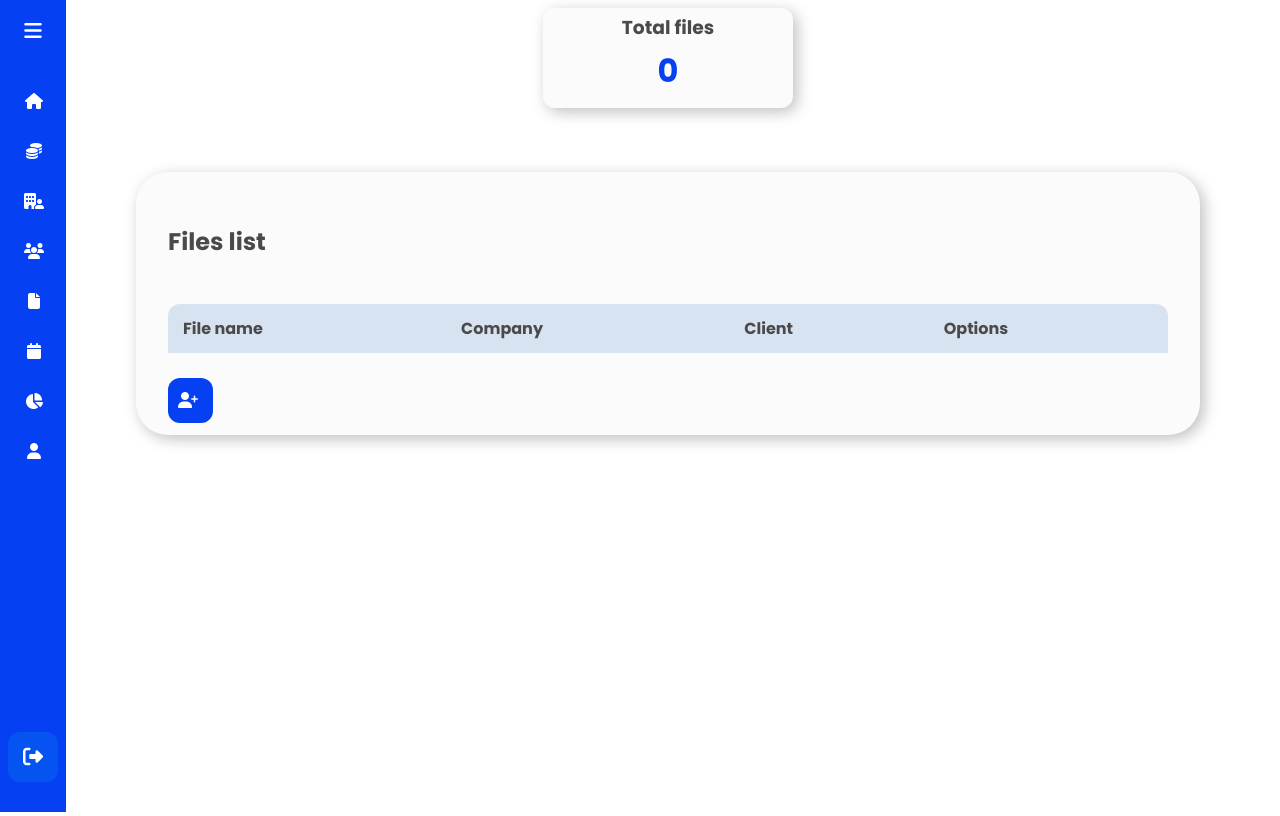
After one commit to luizgodoy26/crm, a Django app: page /client/files/ in a window 1280 px wide. The commit adds this page. Run offline with Django 4.2, Linux system fonts and the light colour scheme; the visitor is signed in with stand-in values (Sample User, id 1); data that the repository does not hold is empty; some libraries are stand-ins or nearby versions.

Commit message:
Added file management system TODO:Add editing on file system

```diff
--- /dev/null
+++ b/clients/templates/list_client_files.html
@@ -0,0 +1,90 @@
+{% extends 'base.html' %}
+
+{% block title %}
+Files List
+{% endblock %}
+
+{% block main %}
+
+    <div class="box-row" id="two">
+        <!-- Total files -->
+        <div class="info-box">
+            <h3 class="h3-info-total">Total files</h3>
+            <h1 class="h1-info-total">{{ files_count }}</h1>
+        </div>
+
+
+
+    </div>
+
+
+    <div class="container">
+        <div class="container-list" id="one">
+
+            <h2>Files list</h2>
+
+
+<!--            <div class="add-new-client-btn">-->
+<!--                <a href="{% url 'new_client_company' %}" class="new-client-icon">-->
+<!--                    <i class="fa-solid fa-user-plus"></i>-->
+<!--                </a>-->
+<!--                <span class="tooltip">Add client</span>-->
+<!--            </div>-->
+
+            <table class="client-table">
+
+                <thead>
+                    <tr>
+                        <th>File name</th>
+                        <th>Company</th>
+                        <th>Client</th>
+                        <th>Options</th>
+                    </tr>
+                </thead>
+
+                <tbody>
+                    {% for file in files %}
+                    <tr>
+                        <!-- NAME -->
+                        <td>
+                            <a href="#">{{ file.name }}</a>
+                        </td>
+                        <!-- Company -->
+                        <td>
+                            <a href="#">{{ file.client_company }}</a>
+                        </td>
+                        <!-- Person -->
+                        <td>
+                            <a href="#">{{ file.client_person }}</a>
+                        </td>
+
+                        <!-- OPTIONS -->
+                        <td>
+                            <a href="#" class="edit-icon">
+                                <i class="fa-regular fa-pen-to-square fa-lg"></i>
+                                <i class="fa-solid fa-pen-to-square fa-lg"></i>
+                            </a>
+
+                            <a href="{% url 'delete_file' file.id %}" class="delete-icon">
+                                <i class="fa-regular fa-trash-can fa-lg"></i>
+                                <i class="fa-solid fa-trash-can fa-lg"></i>
+                            </a>
+                        </td>
+                    </tr>
+                    {% endfor %}
+                </tbody>
+
+            </table>
+
+            <div class="add-new-client-btn">
+                <a href="{% url 'new_file' %}" class="new-client-icon">
+                    <i class="fa-solid fa-user-plus"></i>
+                </a>
+                <span class="tooltip">Add client</span>
+            </div>
+
+        </div>
+    </div>
+
+
+{% endblock %}
--- a/clients/urls.py
+++ b/clients/urls.py
@@ -1,14 +1,17 @@
 from django.urls import path
-from .views import client_company_list, client_person_list, new_client_company, new_client_person, edit_client_company, edit_client_person, delete_client_company, delete_client_person
+from .views import client_company_list, client_person_list, new_client_company, new_client_person, edit_client_company, \
+    edit_client_person, delete_client_company, delete_client_person, files_list, new_file, delete_file
 
 urlpatterns = [
     # Lit client
     path('companies/', client_company_list, name='companies_list'),
     path('person/', client_person_list, name='person_list'),
+    path('files/', files_list, name='files_list'),
 
     # Create client
     path('newc/', new_client_company, name='new_client_company'),
     path('newp/', new_client_person, name='new_client_person'),
+    path('newf/', new_file, name='new_file'),
 
     # Edit client
     path('editc/<int:id>', edit_client_company, name='edit_client_company'),
@@ -17,4 +20,5 @@ urlpatterns = [
     # Delete client
     path('deletec/<int:id>', delete_client_company, name='delete_client_company'),
     path('deletep/<int:id>', delete_client_person, name='delete_client_person'),
+    path('deletef/<int:id>', delete_file, name='delete_file'),
 ]
--- a/clients/views.py
+++ b/clients/views.py
@@ -1,7 +1,6 @@
-from django.http import Http404
 from django.shortcuts import render, redirect, get_object_or_404
-from .models import ClientCompany, ClientPerson
-from .forms import ClientCompanyForm, ClientPersonForm
+from .models import ClientCompany, ClientPerson, ClientDocuments
+from .forms import ClientCompanyForm, ClientPersonForm, FilesForm
 from django.contrib.auth.decorators import login_required
 
 from django.db.models import Sum
@@ -11,7 +10,6 @@ from django.db.models import Sum
 """
 LIST THE CLIENT COMPANIES
 """
-# List the companies
 @login_required
 def client_company_list(request):
     clients = ClientCompany.objects.filter(user=request.user)
@@ -41,11 +39,21 @@ def client_person_list(request):
                                                        })
 
 
+"""
+LIST THE FILES
+"""
+@login_required
+def files_list(request):
+    files = ClientDocuments.objects.filter(user=request.user)
+    files_count = ClientDocuments.objects.filter(user=request.user).count()
+    return render(request, 'list_client_files.html', {'files': files,
+                                                       'files_count': files_count})
+
+
 
 """
 ADD A NEW CLIENT COMPANY
 """
-# Crate a new company
 @login_required
 def new_client_company(request):
     # Start post add the company to the DB using POST or start a new form using None
@@ -57,7 +65,7 @@ def new_client_company(request):
         form.user = request.user
         form.save()
         return redirect('companies_list')
-    return render(request, 'client_company_form.html', {'form': form})
+    return render(request, 'add_client_company_.html', {'form': form})
 
 
 
@@ -74,8 +82,24 @@ def new_client_person(request):
         form.user = request.user
         form.save()
         return redirect('person_list')
-    return render(request, 'client_person_form.html', {'form': form})
+    return render(request, 'add_client_person.html', {'form': form})
 
+
+
+"""
+ADD A NEW FILE
+"""
+@login_required
+def new_file(request):
+    user = request.user
+    form = FilesForm(request.POST or None, request.FILES or None, user=user)
+
+    if form.is_valid():
+        form = form.save(commit=False)
+        form.user = request.user
+        form.save()
+        return redirect('files_list')
+    return render(request, 'file_form.html', {'form': form})
 
 
 """
@@ -119,7 +143,6 @@ DELETE CLIENT COMPANY
 @login_required
 def delete_client_company(request, id):
     client = get_object_or_404(ClientCompany, pk=id)
-    form = ClientCompanyForm(request.POST or None, request.FILES or None, instance=client)
 
     if request.method == 'POST':
         client.delete()
@@ -135,10 +158,24 @@ DELETE CLIENT PERSON
 @login_required
 def delete_client_person(request, id):
     client = get_object_or_404(ClientPerson, pk=id)
-    form = ClientPersonForm(request.POST or None, request.FILES or None, instance=client)
 
     if request.method == 'POST':
         client.delete()
         return redirect('person_list')
 
     return render(request, 'deletion_client_person_confirm.html', {'client': client})
+
+
+"""
+DELETE FILE
+"""
+@login_required
+def delete_file(request, id):
+    file = get_object_or_404(ClientDocuments, pk=id)
+    user = request.user
+
+    if request.method == 'POST':
+        file.delete()
+        return redirect('files_list')
+
+    return render(request, 'deletion_file_confirm.html', {'file': file, 'user':user})
--- a/templates/base.html
+++ b/templates/base.html
@@ -49,7 +49,7 @@
                     <span class="tooltip">People</span>
                 </li>
                 <li>
-                    <a href="#">
+                    <a href="{% url 'files_list' %}">
                         <i class="fa-solid fa-file"></i>
                         <span class="links_name">Files</span>
                     </a>
@@ -82,7 +82,7 @@
                     <div class="profile_details">
                         <img src="https://m.media-amazon.com/images/I/61Is5eRnq+L._AC_SY300_SX300_.jpg" alt="">
                         <div class="name_job">
-                            <div class="name">{{ user.first_name }}</div>
+                            <div class="name">{{ user.first_name}}</div>
                             <div class="job">{{ user.username }}</div>
                         </div>
                     </div>
```
Also changed, not shown: clients/forms.py (+20 -1 lines), clients/templates/add_client_company_.html (added, +22 -0 lines), clients/templates/add_client_person.html (added, +22 -0 lines), clients/templates/deletion_file_confirm.html (added, +20 -0 lines), clients/templates/file_form.html (added, +19 -0 lines), clients/templates/list_client_person.html (+8 -0 lines).
